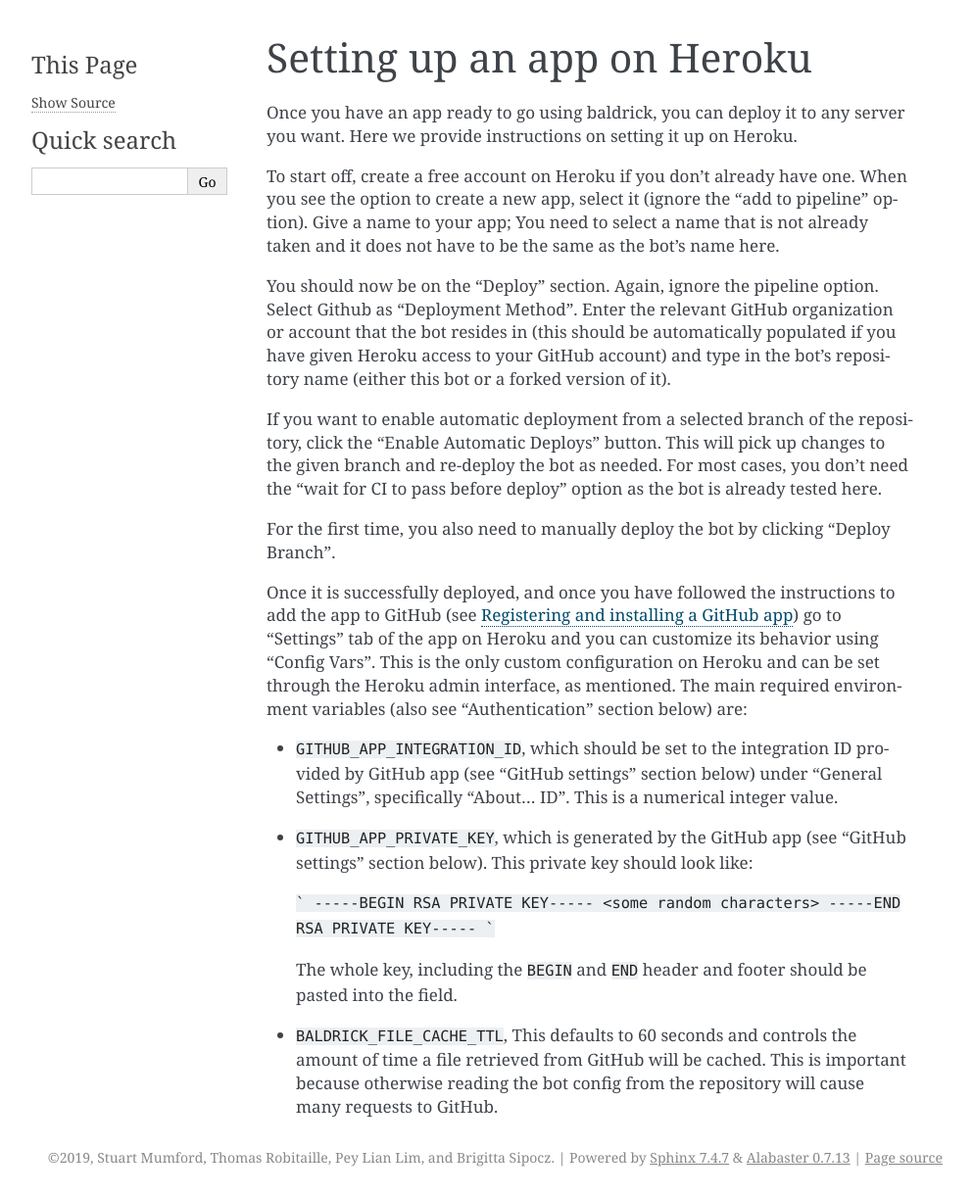
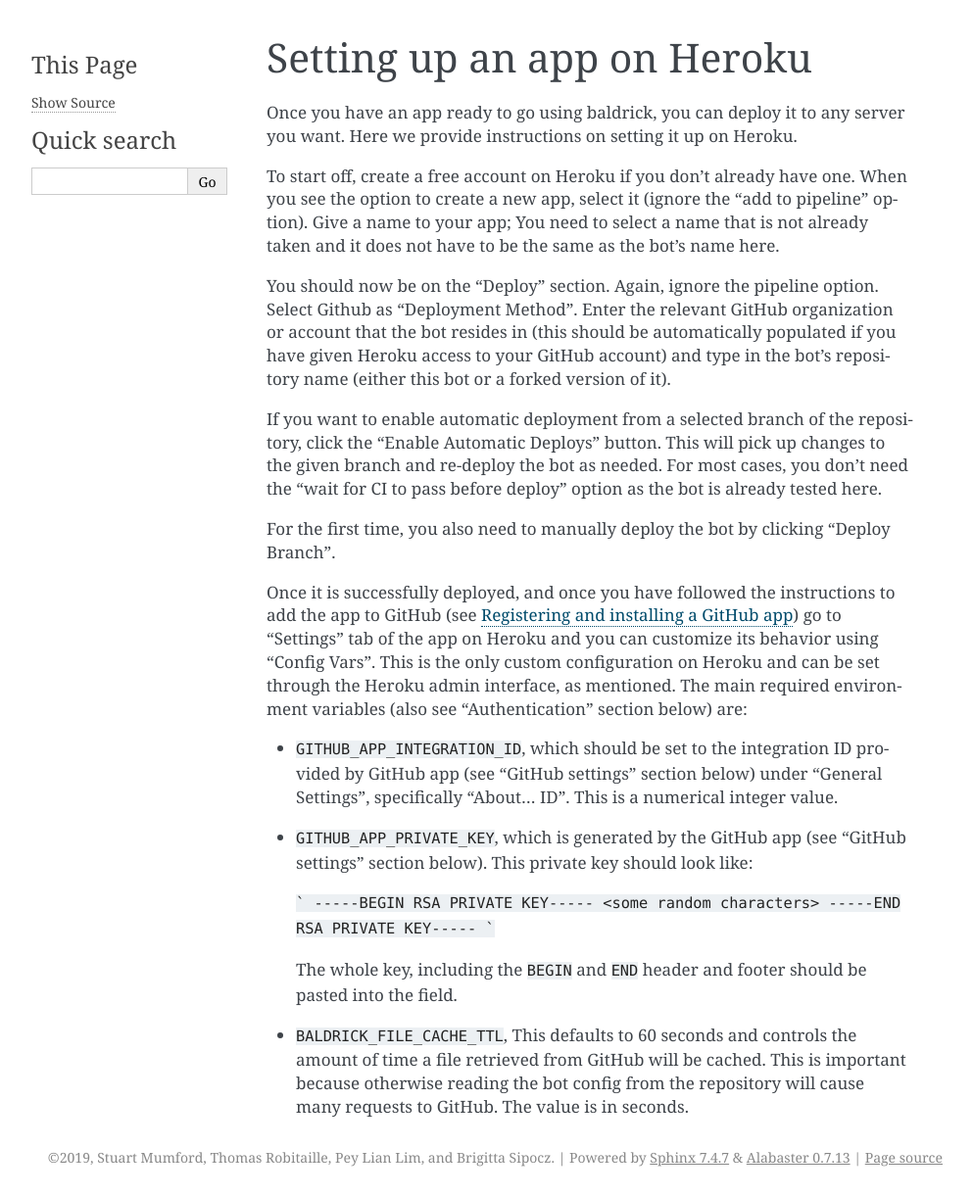
Before and after one commit to OpenAstronomy/baldrick, a Sphinx documentation site: the page built from doc/heroku.rst, in a window 1280 px wide. Shown: the whole page at 98% size, without its empty margins (148-1141 px from the left). Built offline with Sphinx 7.4.7, drawn with Linux system fonts in a browser that asks for light colours.

Commit message:
Update heroku.rst

```diff
--- a/doc/heroku.rst
+++ b/doc/heroku.rst
@@ -54,4 +54,4 @@
 * ``BALDRICK_FILE_CACHE_TTL``, This defaults to 60 seconds and controls the
   amount of time a file retrieved from GitHub will be cached. This is important
   because otherwise reading the bot config from the repository will cause many
-  requests to GitHub.
+  requests to GitHub. The value is in seconds.
```
